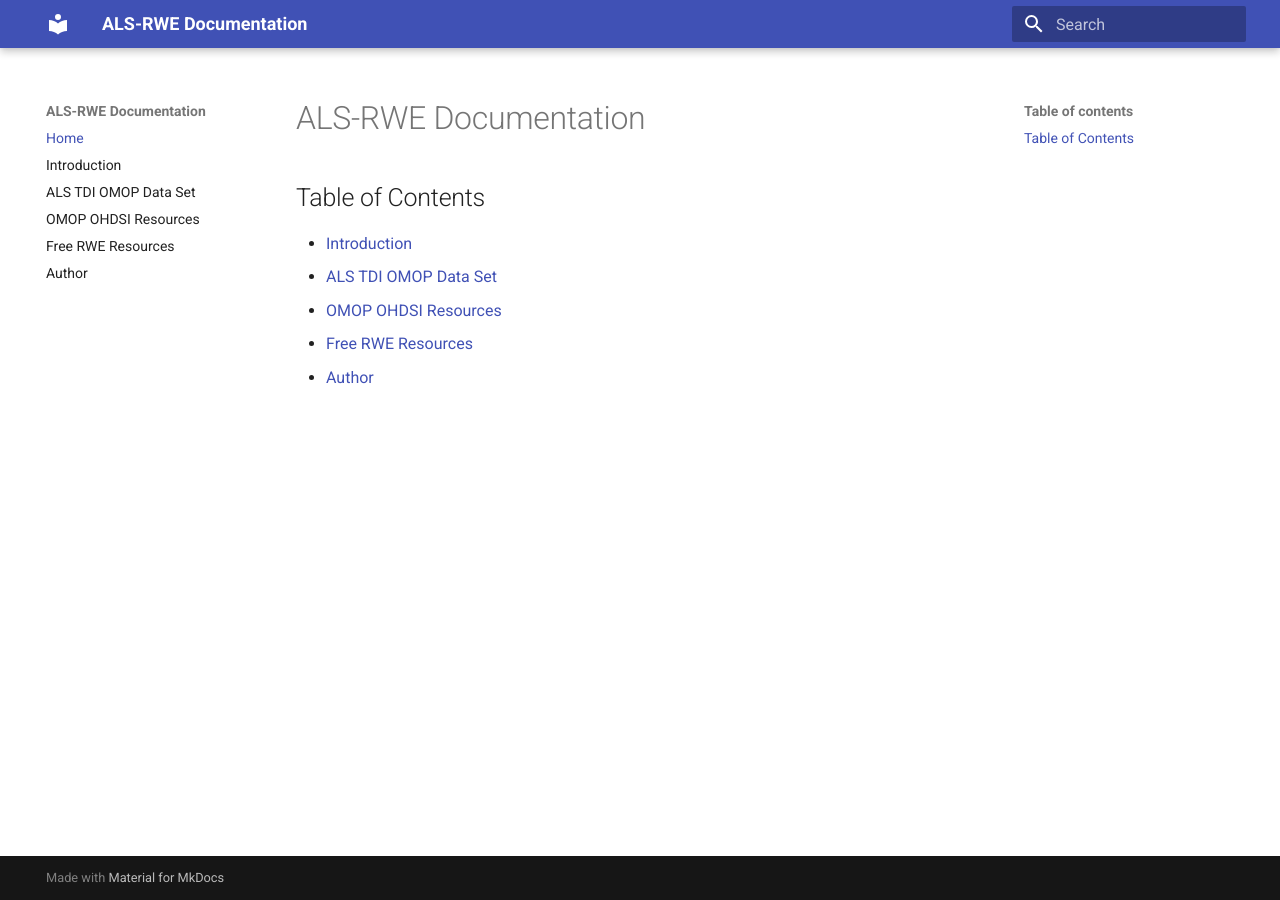
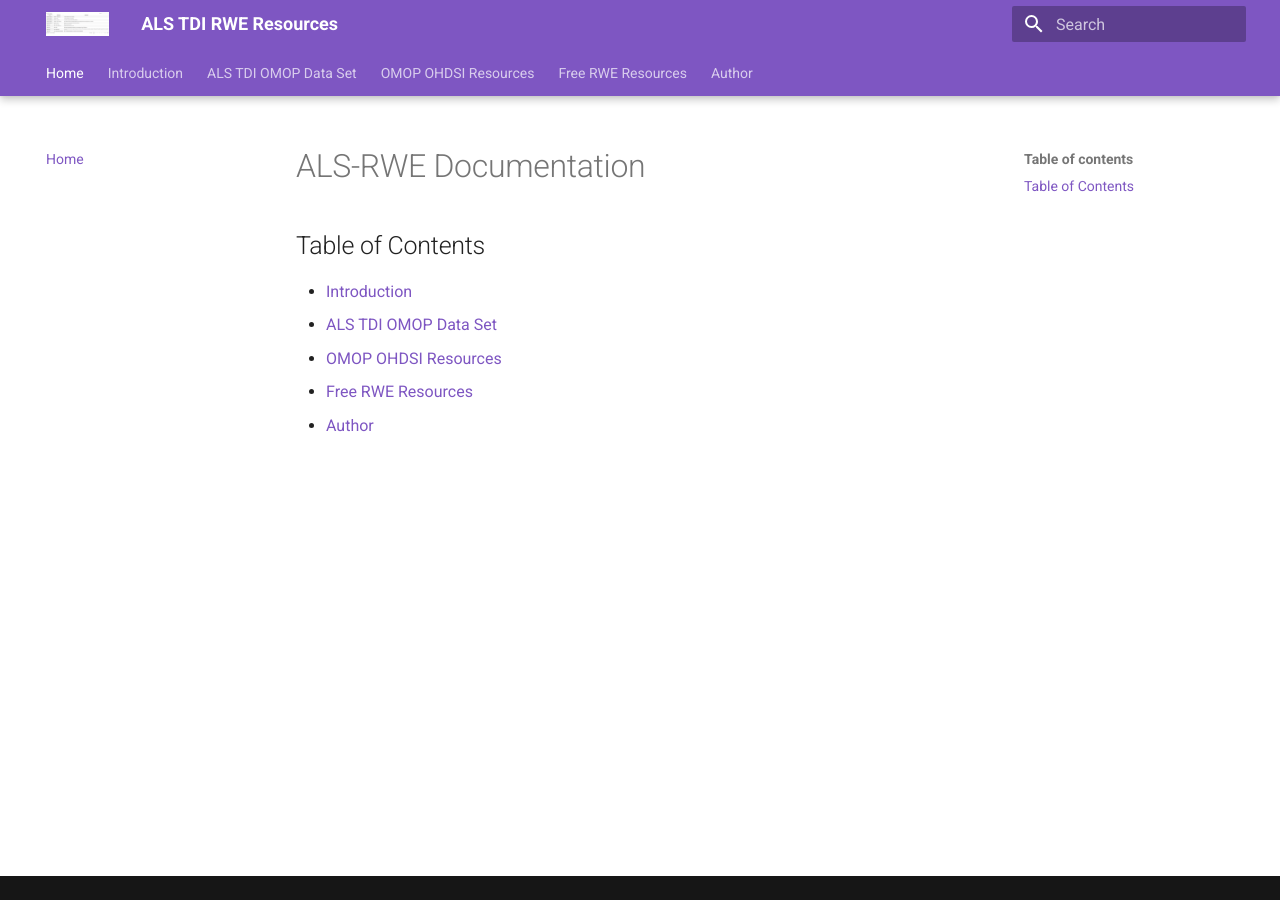
Before and after one commit to ALSTDI/ALS-RWE, an MkDocs documentation site: the page built from docs/index.md, in a window 1280 px wide. Built offline with MkDocs 1.6.1 and Material for MkDocs 9.7.7, drawn with Linux system fonts in a browser that asks for light colours.

Commit message:
Update mkdocs.yml

```diff
--- a/mkdocs.yml
+++ b/mkdocs.yml
@@ -1,10 +1,23 @@
-site_name: ALS-RWE Documentation
+site_name: ALS TDI RWE Resources
+
 theme:
   name: material
+  palette:
+    primary: deep purple
+    accent: purple
+  features:
+    - navigation.tabs
+    - navigation.tabs.sticky
+    - navigation.top
+  logo: assets/DDthumbnail.png # Optional: your custom logo, remove if not desired
+
 nav:
   - Home: index.md
   - Introduction: introduction.md
   - ALS TDI OMOP Data Set: als-tdi-omop-data-set.md
   - OMOP OHDSI Resources: omop-ohdsi-resources.md
   - Free RWE Resources: free-rwe-resources.md
-  - Author: author.md
+  - Author: authors.md
+
+extra:
+  generator: false # Removes "Made with MkDocs" clutter at the bottom
```
